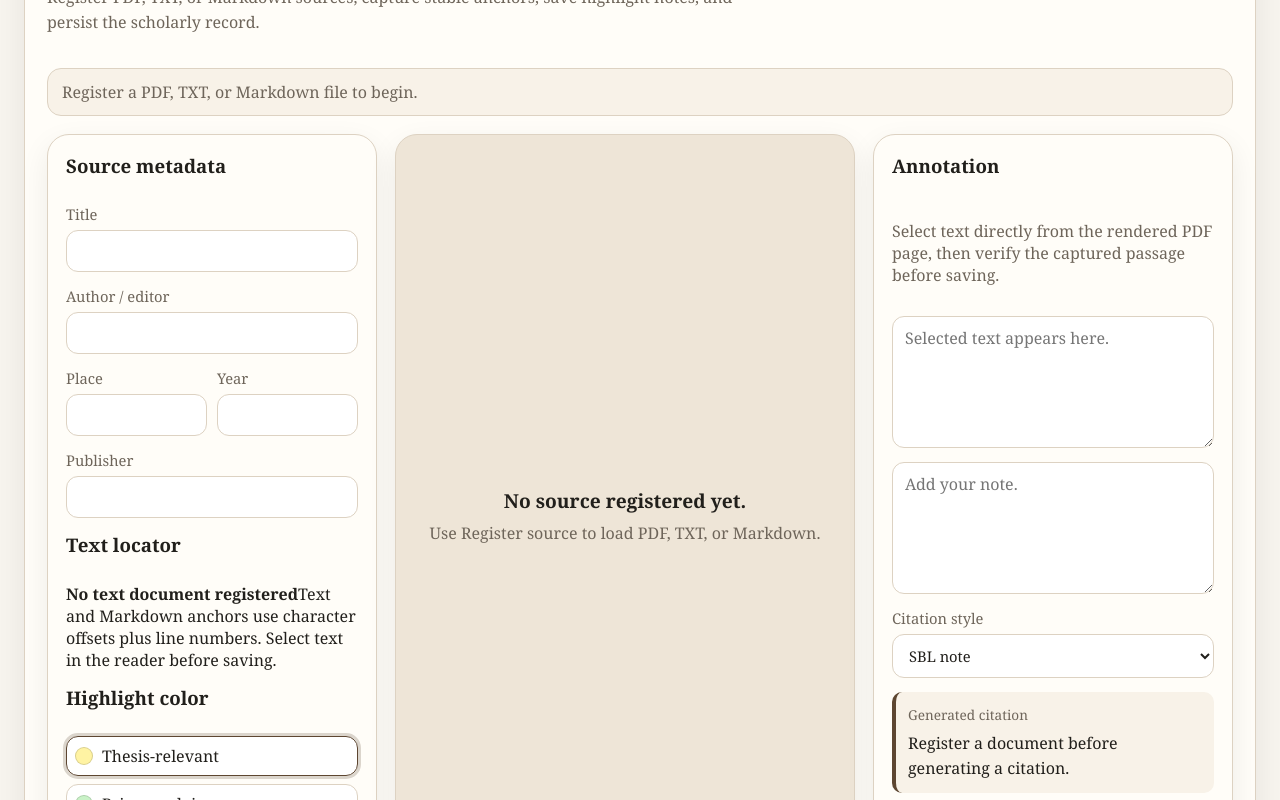
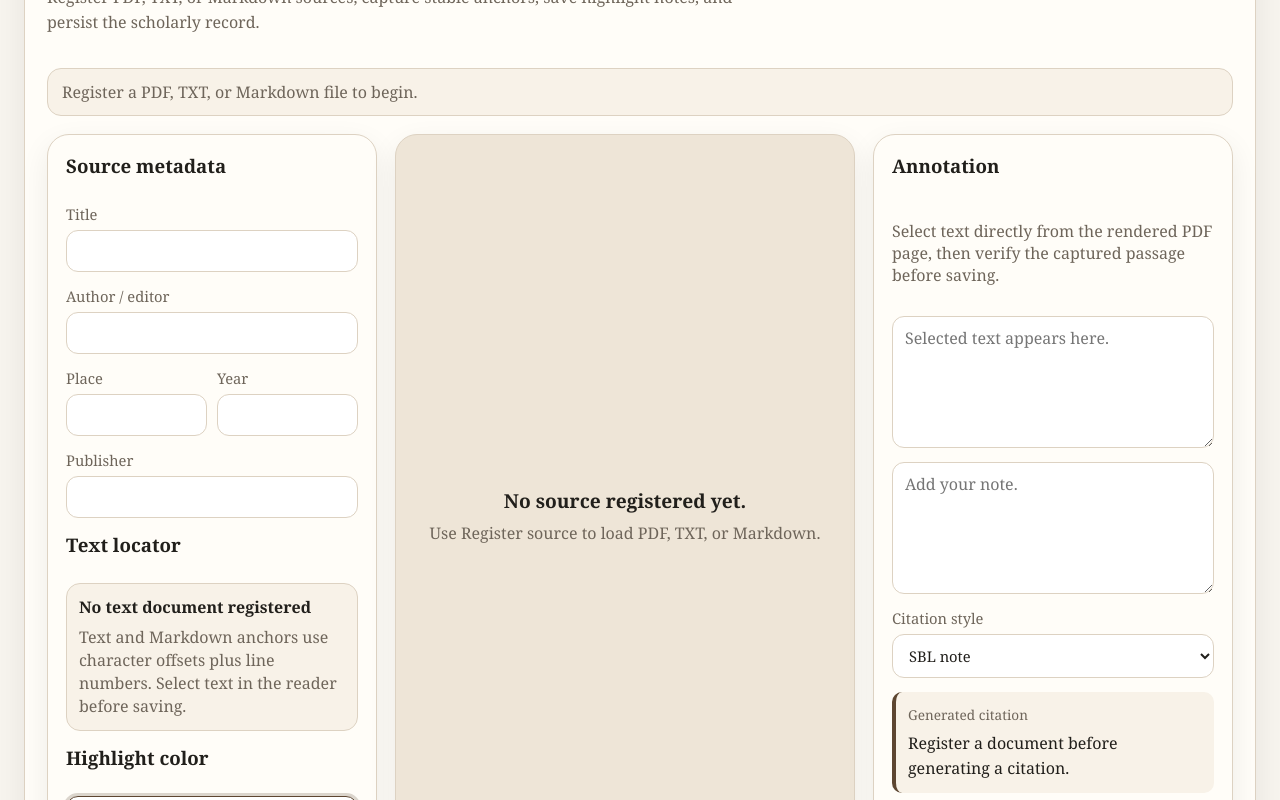
Before and after one commit to JWJeffery/Scriptorium, a Next.js app in the folder apps/web/: page / in a window 1280 px wide. Shown: the part 460-1260 px from the top of the page. Built offline with nearby package versions, Linux system fonts and the light colour scheme.

Commit message:
Style text reader workflow

```diff
--- a/apps/web/app/styles.css
+++ b/apps/web/app/styles.css
@@ -216,6 +216,42 @@ h2 {
   align-self: center;
 }
 
+.pageStepper {
+  display: flex;
+  gap: 10px;
+  align-items: center;
+  justify-content: space-between;
+  padding: 10px;
+  border: 1px solid var(--line);
+  border-radius: 14px;
+  background: var(--soft);
+  color: var(--muted);
+}
+
+.pageStepper button {
+  border: 1px solid var(--line);
+  border-radius: 999px;
+  padding: 6px 10px;
+  background: #fff;
+  color: var(--accent-strong);
+}
+
+.textLocatorBox,
+.anchorSummary {
+  display: grid;
+  gap: 6px;
+  padding: 12px;
+  border: 1px solid var(--line);
+  border-radius: 14px;
+  background: var(--soft);
+  color: var(--muted);
+  line-height: 1.45;
+}
+
+.textLocatorBox strong {
+  color: var(--ink);
+}
+
 .workflowPalette {
   display: grid;
   gap: 8px;
@@ -250,7 +286,7 @@ h2 {
 }
 
 .pdfPanel {
-  overflow: hidden;
+  overflow: auto;
   min-height: 760px;
   background: #eee5d7;
 }
@@ -274,6 +310,27 @@ h2 {
 .emptyPdfState strong {
   color: var(--ink);
   font-size: 1.2rem;
+}
+
+.textReaderShell {
+  min-height: 760px;
+  padding: 54px;
+  background: #fff;
+  border: 1px solid #dedede;
+  box-shadow: inset 0 0 0 1px rgb(0 0 0 / 3%);
+  color: var(--ink);
+  font-family: ui-serif, Georgia, Cambria, "Times New Roman", Times, serif;
+  font-size: 1.08rem;
+  line-height: 1.75;
+  white-space: pre-wrap;
+  tab-size: 2;
+}
+
+.textHighlight {
+  border-radius: 3px;
+  box-decoration-break: clone;
+  -webkit-box-decoration-break: clone;
+  padding: 0.05em 0.08em;
 }
 
 .generatedCitation {
@@ -491,7 +548,8 @@ h2 {
 
   .pdfPanel,
   .pdfObject,
-  .emptyPdfState {
+  .emptyPdfState,
+  .textReaderShell {
     min-height: 620px;
   }
 }
@@ -516,4 +574,8 @@ h2 {
   .mappingFormula {
     grid-template-columns: 1fr;
   }
+
+  .textReaderShell {
+    padding: 24px;
+  }
 }
```
